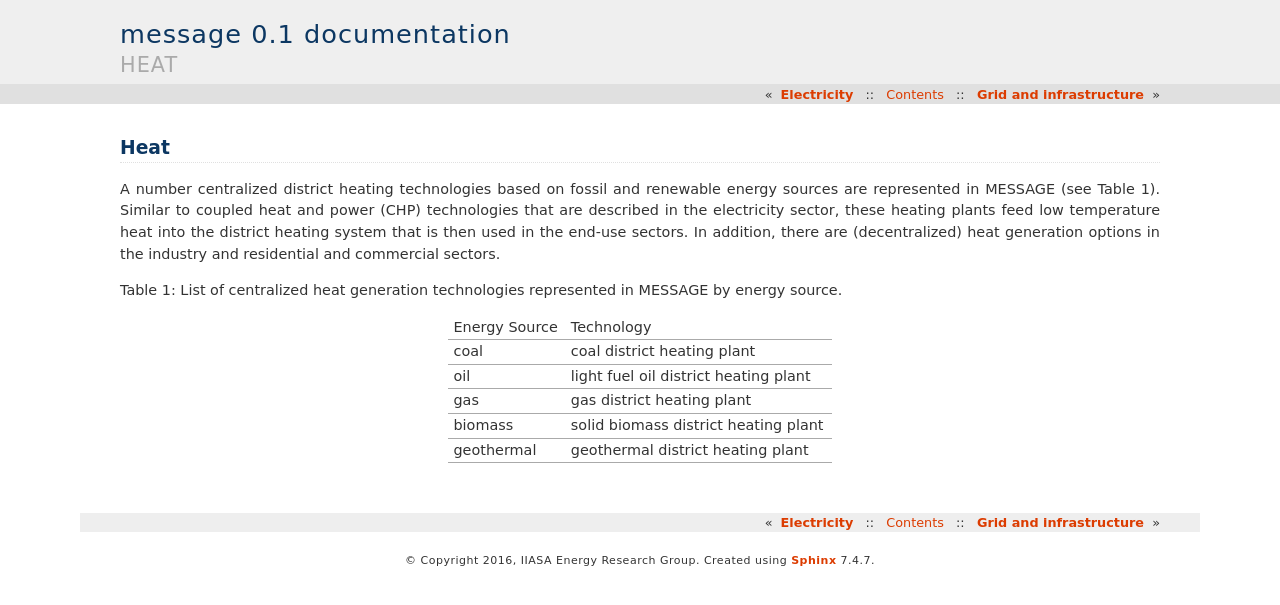
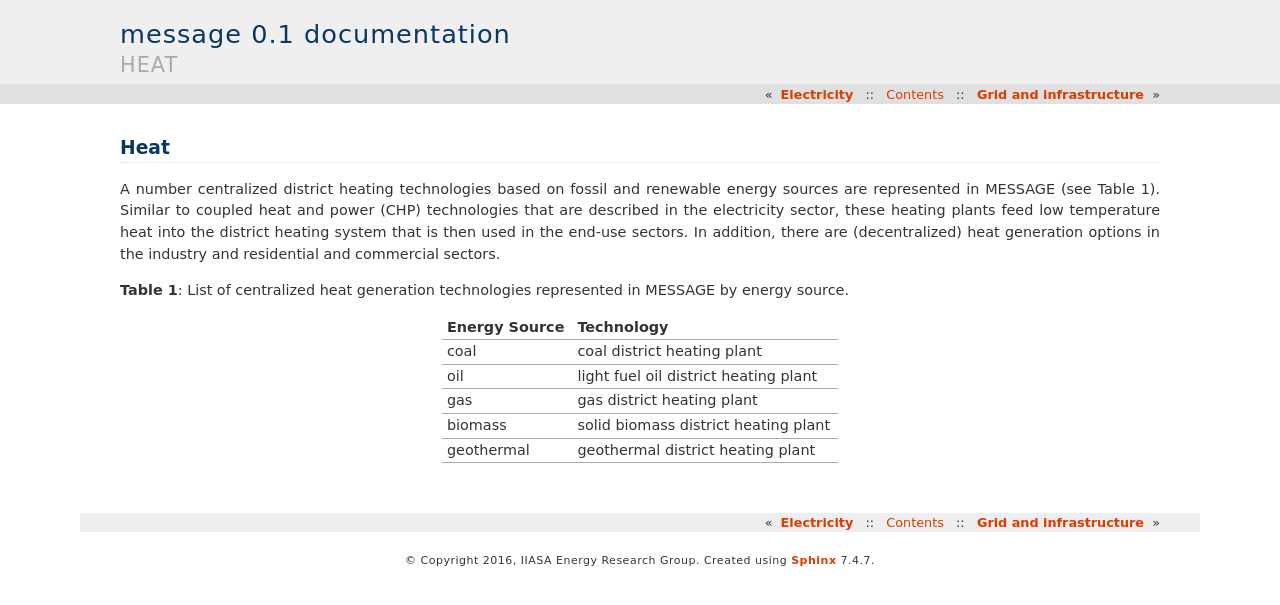
Before and after one commit to yiyi1991/message-ix-models, a Sphinx documentation site: the page built from doc/global/source/message_globiom/energy/conversion/heat.rst, in a window 1280 px wide. Shown: the top 605 px of the page. Built offline with Sphinx 7.4.7, drawn with Linux system fonts in a browser that asks for light colours.

```diff
--- a/doc/global/source/message_globiom/energy/conversion/heat.rst
+++ b/doc/global/source/message_globiom/energy/conversion/heat.rst
@@ -2,11 +2,11 @@ Heat
 ==========
 A number centralized district heating technologies based on fossil and renewable energy sources are represented in MESSAGE (see Table 1). Similar to coupled heat and power (CHP) technologies that are described in the electricity sector, these heating plants feed low temperature heat into the district heating system that is then used in the end-use sectors. In addition, there are (decentralized) heat generation options in the industry and residential and commercial sectors.
 
-Table 1: List of centralized heat generation technologies represented in MESSAGE by energy source.
+**Table 1**: List of centralized heat generation technologies represented in MESSAGE by energy source.
 
 +---------------+---------------------------------------+
 | Energy Source | Technology                            |
-+---------------+---------------------------------------+
++===============+=======================================+
 | coal          | coal district heating plant           |
 +---------------+---------------------------------------+
 | oil           | light fuel oil district heating plant |
```
